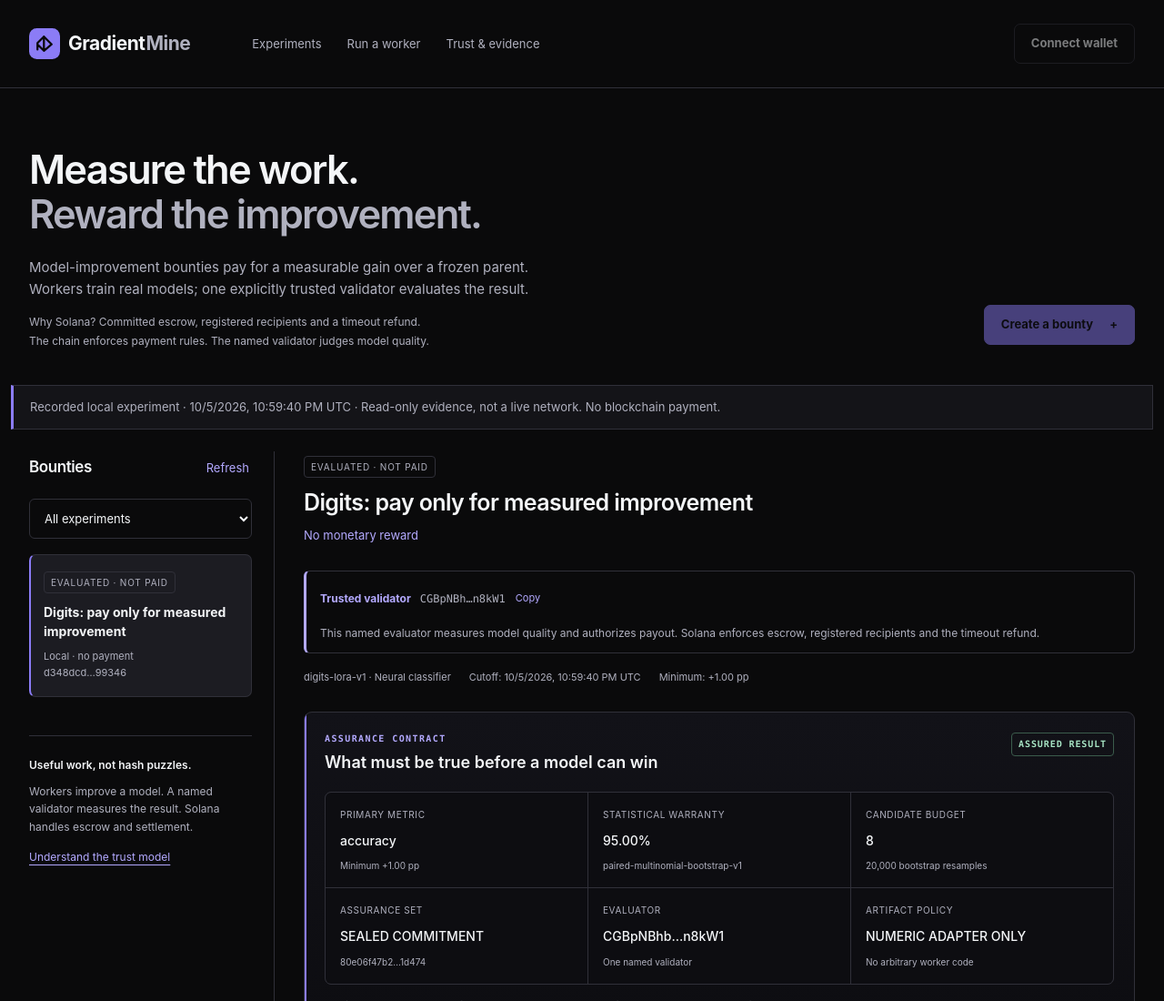
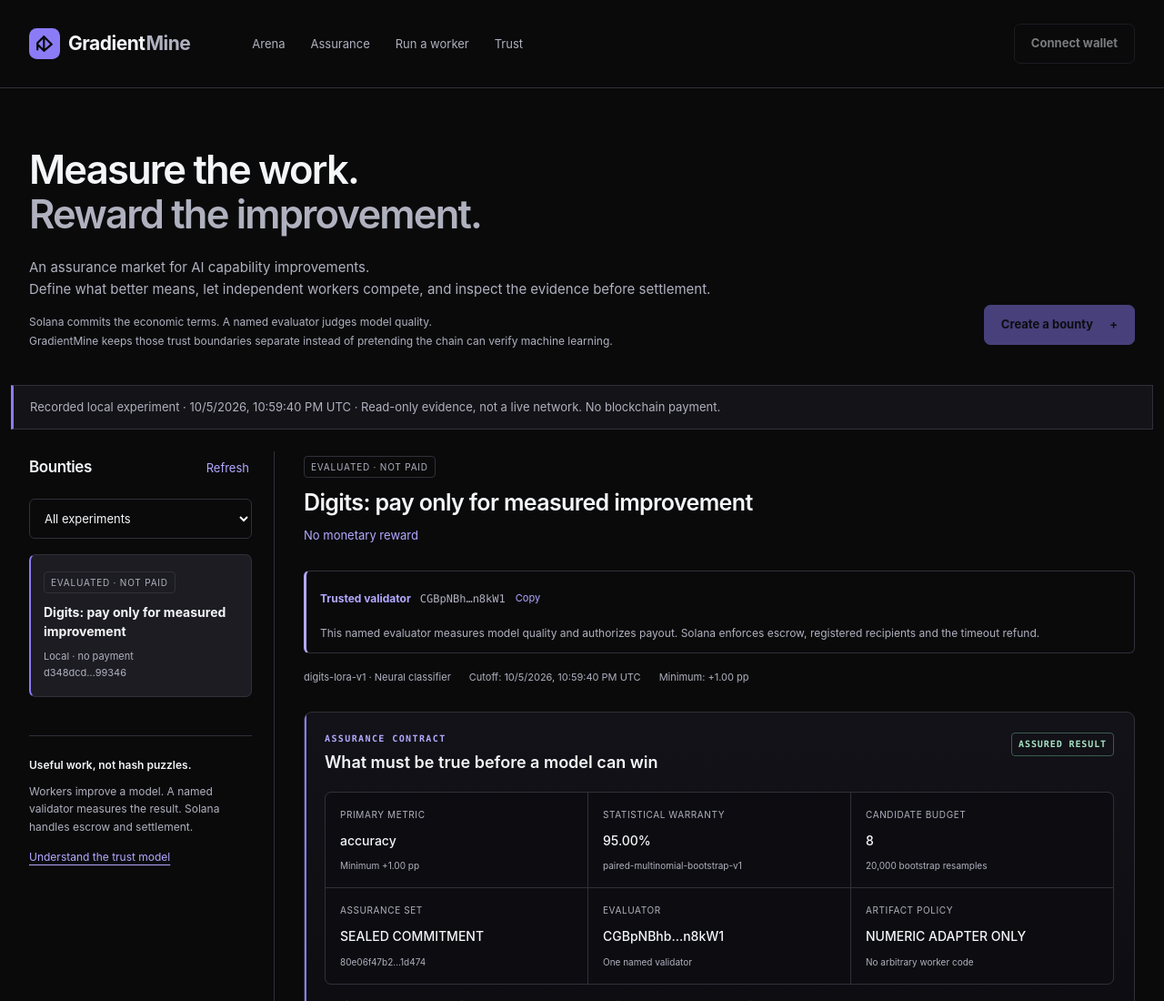
Before and after one commit to kapasainitishreddy/Gradientmine, a website with bundled scripts: page web/index.html in a window 1280 px wide. Shown: the top 1100 px of the page at 91% size. Built offline with nearby package versions, Linux system fonts and the light colour scheme; no server answers.

Commit message:
copy: position GradientMine as an assurance market

```diff
--- a/web/index.html
+++ b/web/index.html
@@ -2,16 +2,16 @@
 <html lang="en">
 <head>
 <meta charset="utf-8"><meta name="viewport" content="width=device-width, initial-scale=1">
-<meta name="description" content="GradientMine: actual model-improvement experiments, signed evidence and Solana Devnet bounty settlement. Inspect every result.">
+<meta name="description" content="GradientMine is an assurance market for measurable AI improvement: capability contracts, real training, held-out evaluation, inspectable evidence and Solana Devnet settlement.">
 <meta name="theme-color" content="#0a0a0b"><title>GradientMine | Measured improvement</title>
 <link rel="icon" href="./assets/mark.svg" type="image/svg+xml"><link rel="stylesheet" href="./assets/style.css">
 <script type="module" src="./assets/main.mjs"></script>
 </head>
 <body>
 <a class="skip" href="#workspace">Skip to experiments</a>
-<header class="topbar"><a class="brand" href="./" aria-label="GradientMine home"><img src="./assets/mark.svg" alt="" width="34" height="34">Gradient<span>Mine</span></a><nav aria-label="Main"><a href="#workspace">Experiments</a><a href="#workers">Run a worker</a><a href="#trust">Trust &amp; evidence</a></nav><button id="wallet-button" class="button secondary">Connect wallet</button></header>
+<header class="topbar"><a class="brand" href="./" aria-label="GradientMine home"><img src="./assets/mark.svg" alt="" width="34" height="34">Gradient<span>Mine</span></a><nav aria-label="Main"><a href="#workspace">Arena</a><a href="#assurance-contract">Assurance</a><a href="#workers">Run a worker</a><a href="#trust">Trust</a></nav><button id="wallet-button" class="button secondary">Connect wallet</button></header>
 <main>
-<section class="intro"><div><h1>Measure the work.<br><span>Reward the improvement.</span></h1><p>Model-improvement bounties pay for a measurable gain over a frozen parent.<br class="desktop"> Workers train real models; one explicitly trusted validator evaluates the result.</p><p class="intro-explainer">Why Solana? Committed escrow, registered recipients and a timeout refund.<br class="desktop"> The chain enforces payment rules. The named validator judges model quality.</p></div><button id="create-button" class="button primary">Create a bounty <span aria-hidden="true">+</span></button></section>
+<section class="intro"><div><h1>Measure the work.<br><span>Reward the improvement.</span></h1><p>An assurance market for AI capability improvements.<br class="desktop"> Define what better means, let independent workers compete, and inspect the evidence before settlement.</p><p class="intro-explainer">Solana commits the economic terms. A named evaluator judges model quality.<br class="desktop"> GradientMine keeps those trust boundaries separate instead of pretending the chain can verify machine learning.</p></div><button id="create-button" class="button primary">Create a bounty <span aria-hidden="true">+</span></button></section>
 <div id="mode-banner" class="mode-banner" role="status">Connecting to this deployment…</div>
 <div id="notice" class="notice" role="alert" hidden></div>
 <section id="workspace" class="workspace" aria-label="Experiments">
```
